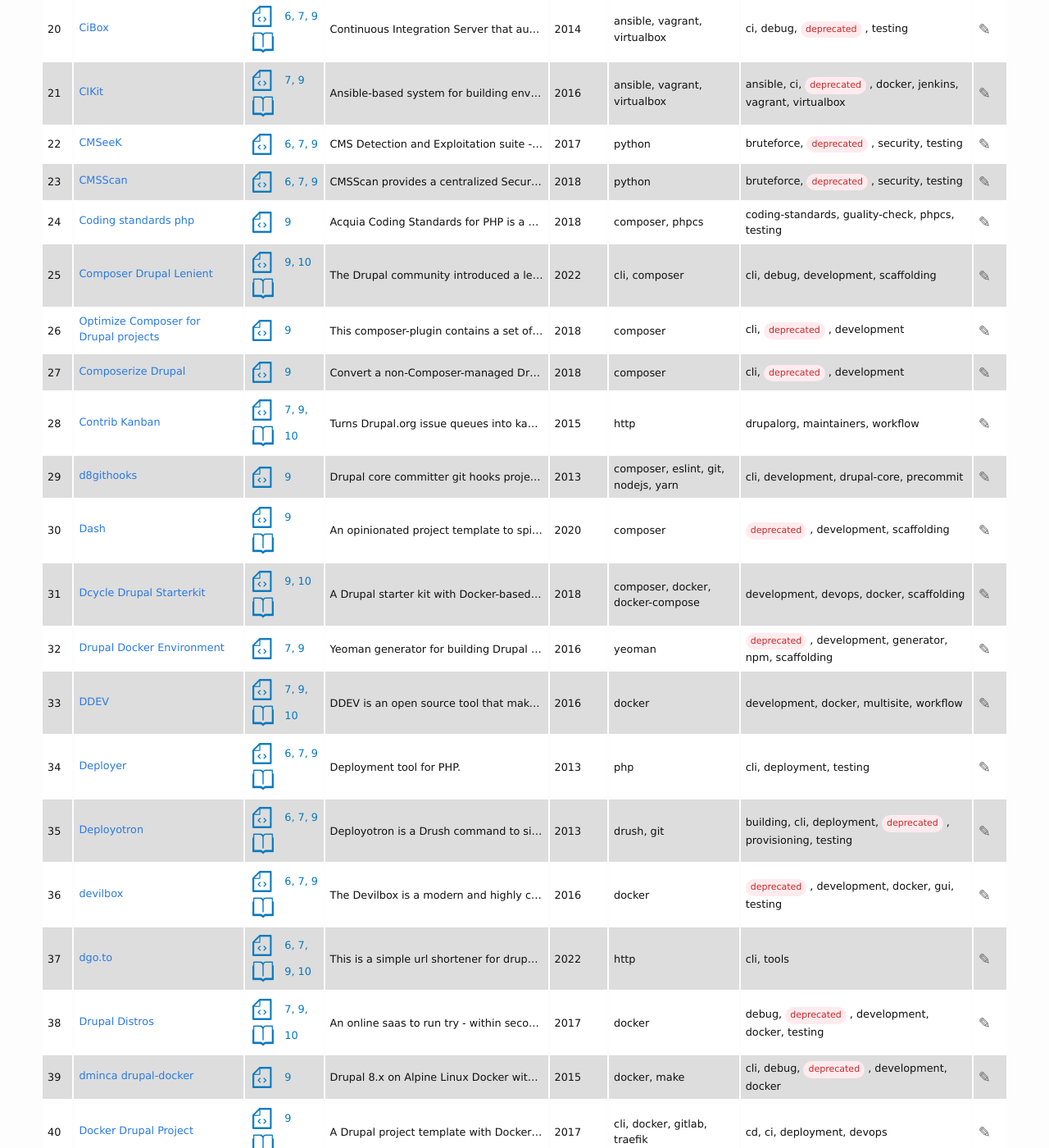
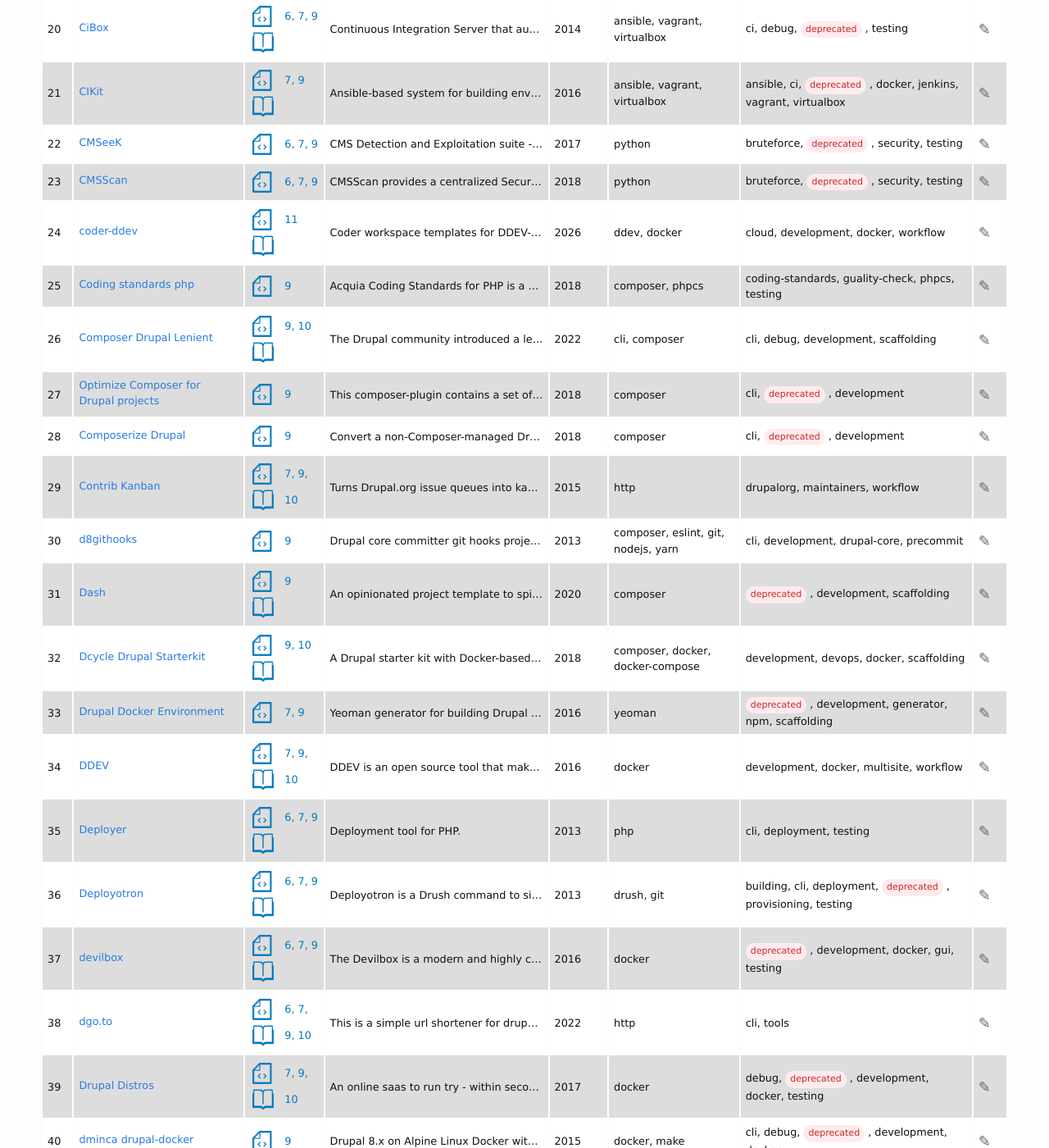
Before and after one commit to drupaltools/drupaltools.github.io, a Jekyll site: the page built from all/table/index.html, in a window 1280 px wide and 1400 px high, scrolled down 1799 px. Shown: the whole window at 82% size. Built offline with Jekyll 4.4.1, drawn with Linux system fonts in a browser that asks for light colours; some of the changed text lies outside the part shown.

Commit message:
Update recommended project flags

```diff
--- /dev/null
+++ b/_data/projects/coder-ddev.yml
@@ -0,0 +1,22 @@
+name: coder-ddev
+year_created: 2026
+source: https://github.com/ddev/coder-ddev
+homepage: https://github.com/ddev/coder-ddev
+docs: https://github.com/ddev/coder-ddev#readme
+logo:
+description: "Coder workspace templates for DDEV-based development with Docker-in-Docker support, including a Drupal core development template and a general-purpose template."
+recommended: true
+requires:
+  - docker
+  - ddev
+drupal_versions:
+  - 11
+operation_system:
+  - linux
+category:
+  - cloud
+  - development
+  - docker
+  - workflow
+similar:
+  - ddev
--- a/_data/projects/vortex.yml
+++ b/_data/projects/vortex.yml
@@ -5,7 +5,6 @@
 docs: https://github.com/drevops/vortex#readme
 logo: https://www.vortextemplate.com/img/logo-vortex-dark.svg
 description: "A Drupal project template that ships containerized local environments, automated testing, and CI/CD scaffolding so teams can start fast."
-recommended: true
 requires:
   - cli
   - composer
```
